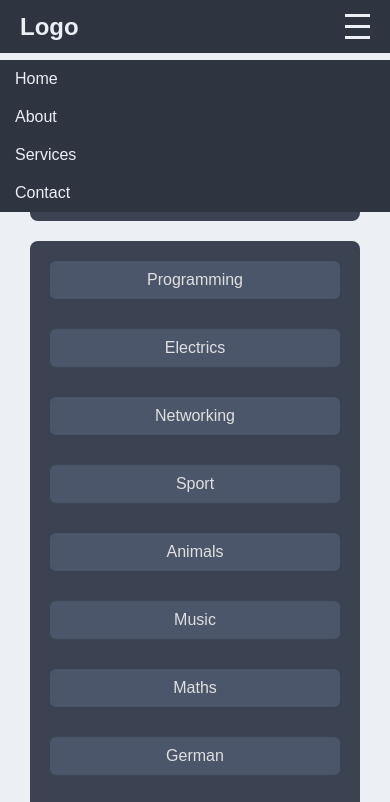
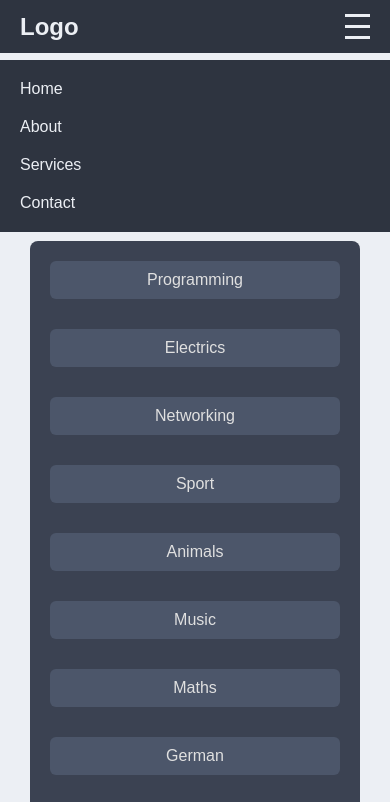
Before and after one commit to WinterSchule/Chatto, a plain HTML site: page public/index.html in a window 390 px wide. Both pictures are taken after a click on the element 357 px from the left and 26 px from the top of the page. Shown: the top 802 px of the page. Drawn offline with nearby package versions, Linux system fonts and the light colour scheme.

Commit message:
Update style.css

```diff
--- a/public/style.css
+++ b/public/style.css
@@ -53,7 +53,6 @@ main {
 
 .navbar .nav-links a:hover {
     background-color: #4C566A; /* Nordic: Darker Gray on hover */
-    width: 100%;
 }
 
 .burger-menu {
@@ -201,12 +200,7 @@ main {
 
     .navbar .nav-links a {
         text-align: left; /* Links werden nach links ausgerichtet */
-        padding: 10px 15px; /* Keep padding consistent */
-    }
-
-    .navbar .nav-links a:hover {
-        background-color: #4C566A; /* Change only the background color */
-        width: 100%;
+        padding: 10px; /* Padding anpassen */
     }
 
     /* Navbar Links verbergen und Burger-Menü anzeigen */
@@ -218,25 +212,16 @@ main {
         position: absolute;
         top: 60px;
         left: 0;
-        padding: 0px;
-    }
-
-
-    .navbar .nav-links.active {
-        display: flex; /* Show links when active */
-    }
-
-    /* Navbar Links */
-    .nav-links a {
-        padding: 10px 20px;
-        text-align: center;
-        width: 100%;
+        padding: 10px;
     }
 
     .burger-menu {
         display: flex; /* Show burger menu on small screens */
     }
 
+    .navbar .nav-links.active {
+        display: flex; /* Show links when active */
+    }
 
     /* Hauptinhalt */
     main {
@@ -249,7 +234,12 @@ main {
         margin: 5px 0; /* Margin anpassen */
     }
 
-
+    /* Navbar Links */
+    .nav-links a {
+        padding: 10px 20px;
+        text-align: center;
+        width: 100%;
+    }
 }
 
 
```
